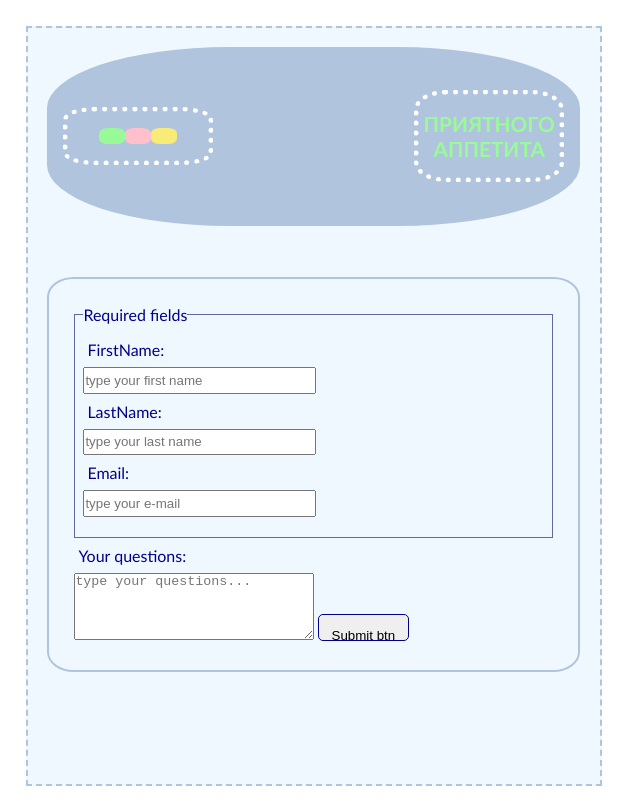
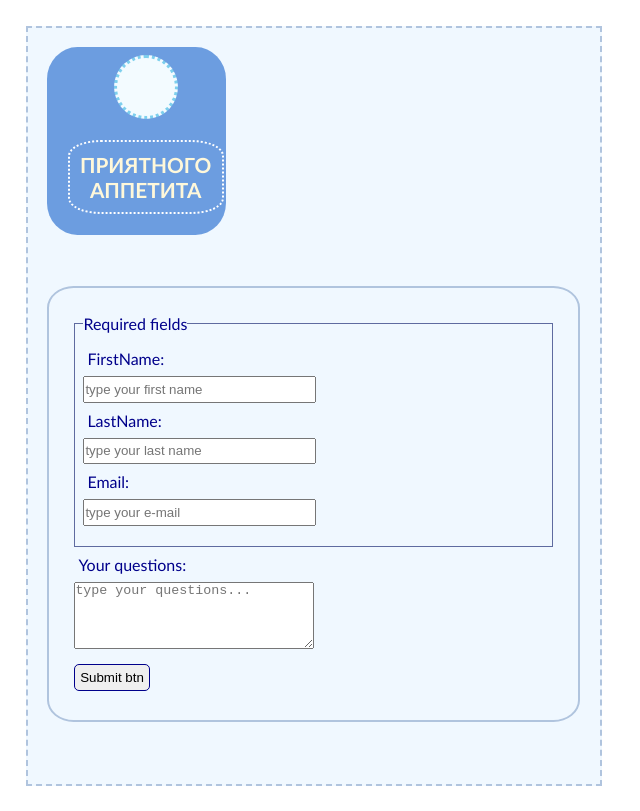
Before and after one commit to SiSOustE/----22_----------, a plain HTML site: page index.html in a window 1280 px wide. Shown: the whole page, without its empty margins (0-640 px from the left). Drawn offline with Linux system fonts and the light colour scheme.

Commit message:
form / animation / transition

```diff
--- a/index.html
+++ b/index.html
@@ -3,20 +3,22 @@
 <head>
   <meta charset="UTF-8">
   <meta name="viewport" content="width=device-width, initial-scale=1.0">
-  <title>Document</title>
+  <title>Form / Trans_ /Animat_</title>
   <link rel="stylesheet" href="styles.css">
+  <link rel="shortcut icon" href="img/Cherry.jpeg"
 </head>
   <body>
       <!-- <header> -->
   <div class="cntTotal">
     <div class="cntHead">
-      <div class="cntFig-1">
-        <div class="fig-1"></div>
-        <div class="fig-2"></div>
-        <div class="fig-3"></div>
+      <div class="cntFig">
+        <!-- <div class="fig-2"></div> -->
+        <!-- <div class="fig-1"></div> -->
+        <div class="fig-4"></div>
+        <!-- <div class="fig-3"></div> -->
       </div>
-      <div class="separator"><img src="img/ЯблЦв-1.jpeg" alt=""></div>
-      <div class="cntTitle">Приятного<br>аппетита</p></div>
+      <div class="cntTitle">Приятного<br>аппетита</div>
+      <!-- <div class="cntImg"><img src="img/ЯблЦв-1.jpeg" alt=""></div> -->
     </div>
 <!-- </header> -->
 
@@ -39,11 +41,11 @@
 
       <label for="questionID" class="form-label">Your questions: </label>
 
-      <textarea name="questions" id="questionID" cols="25" rows="5" placeholder="type your questions..." class="form-control"></textarea>
+      <textarea name="questions" id="questionID" placeholder="type your questions..." class="form-control"></textarea>
+      <br>
 
 
       <button type="submit" class="form-control form-submit">Submit btn</button>
-
       <!-- https://www.google.com/?firstName=Gally&lastName=Math -->
     </form>
   </div>
--- a/styles.css
+++ b/styles.css
@@ -18,7 +18,7 @@
 
   .cntTotal {
     margin: 2vw;
-    padding: 1.5vw;
+    padding: 1.5vh 1.5vw;
     height: 95vh;
     border: .15rem dashed #a0a0a0;
     background: aliceblue;
@@ -26,67 +26,87 @@
 
   .cntHead {
     display: flex;
-    flex-direction: row;
+    flex-direction: column;
+    flex-wrap: wrap;
     justify-content: space-between;
     align-items: center;
-    padding: 1rem;
-    height: 25%;
-    background-color: lightsteelblue;
-    border-radius: 34%;
+    width: 50%;
+    background-color: rgba(33, 105, 206, 0.63);
+    border-radius: 17%;
+    padding-top: .5rem;
+
+  }
+
+  .cntTitle,
+  .cntFig {
+    display: flex;
+    justify-content: center;
+    align-items: center;
+    border-radius: 21%;
+    position: relative;
   }
 
 
-  .cntTitle,
-  .cntImg,
-  .cntFig-1 {
-    /* height: 300px; */
-    width: 30%;
-    padding: 1rem;
-    /* margin: .25rem; */
-    display: flex;
-    justify-content: center;
-    align-items: center;
-    border: .34rem dotted #fff;
-    border-radius: 21%;
-    /* height: 7rem; */
-    color: #fff;
-  }
-
-  /* .cntTitle {width: 30%;} */
-
   .cntTitle {
-    color: palegreen;
-    font-size: .7rem;
+    color: rgb(255, 248, 218);
+    border: .15rem dotted #fff;
+    font-size: 1.1rem;
     font-weight: 900;
     text-transform: uppercase;
     text-align: center;
+    margin: 1em;
+    padding: .5em;
+  }
+
+  .fig-1 {
+    width: 3.2em;
+    height: 1em;
+    border: #fff .2rem solid;
+    border-radius: 34%;
+    position: absolute;
+    left: 150px;
+  }
+
+  .fig-4 {
+    background-color: rgb(243, 251, 255);
+    border-radius: 50%;
+    width: 5vw;
+    height: 5vw;
+    animation-name: rtt-1;
+    animation-duration: 5s;
+    animation-iteration-count: infinite;
+    transition: ease-out;
+  }
+
+  @keyframes rtt-1 {
+    0% {
+      border: #7dcfed dotted .3vw;
+      /* opacity: .50; */
+    }
+
+    50% {
+      background-color: #f9e3d5;
+      rotate: 180deg;
+    }
+
+    100% {
+      /* opacity: .50; */
+      rotate: 360deg;
+      border: rgb(139, 135, 255) dotted .3vw;
+      background-color: rgb(227, 245, 211);
+    }
   }
 
 
-  .fig-1,
-  .fig-2,
-  .fig-3 {
-    width: 1.618em;
-    height: 1em;
-    border-radius: 34%;
-    background-color: palegreen;
+  .fig-1 {
+    background-color: rgb(191, 223, 230);
+    height: 4vh;
+    width: 4vw;
+    padding: .5rem;
   }
 
-  img {
-    width: 100%;
-  }
 
-  .fig-2 {
-    background-color: pink;
-  }
 
-  .fig-3 {
-    background-color: #f8eb76;
-  }
-
-  /* .fig-1:hower {
-    transform: rotate(0.5turn);
-    } */
   .cntTitle:hover {
     background-color: ivory;
     color: rgb(222, 48, 132);
@@ -95,9 +115,7 @@
     height: 80%;
     font-family: Cambria, Cochin, Georgia, Times, 'Times New Roman', serif, 'Times New Roman', Times, serif;
     font-size: 2rem;
-
     transition: 1s ease;
-
   }
 
   form {
@@ -107,7 +125,6 @@
     padding-bottom: 1em;
     border-radius: 5%;
   }
-
 
   .fieldset {
     height: 65%;
@@ -121,7 +138,6 @@
     margin: .5rem .25rem .5rem;
   }
 
-
   .form-control {
     width: 50%;
     height: 2em;
@@ -131,14 +147,12 @@
     background-color: ivory;
   }
 
-
   .fieldset>.form-control:last-child {
     margin-bottom: 1rem;
   }
 
   .form-submit {
-    /* background-color: antiquewhite; */
-    padding: 1vw;
+    padding: 1%;
     border: var(--fontColor-1) solid 0.2vh;
     border-radius: 5px;
     width: auto;
@@ -159,7 +173,9 @@
       border: .17rem dashed lightsteelblue;
       background: aliceblue;
     }
+.cntHead {width: 14vw;}
     .cntTitle {
       font-size: 1.3rem;
     }
+
   }
```
Also changed, not shown: 1 other file. Lines whose indentation alone changed are shown as unchanged.
